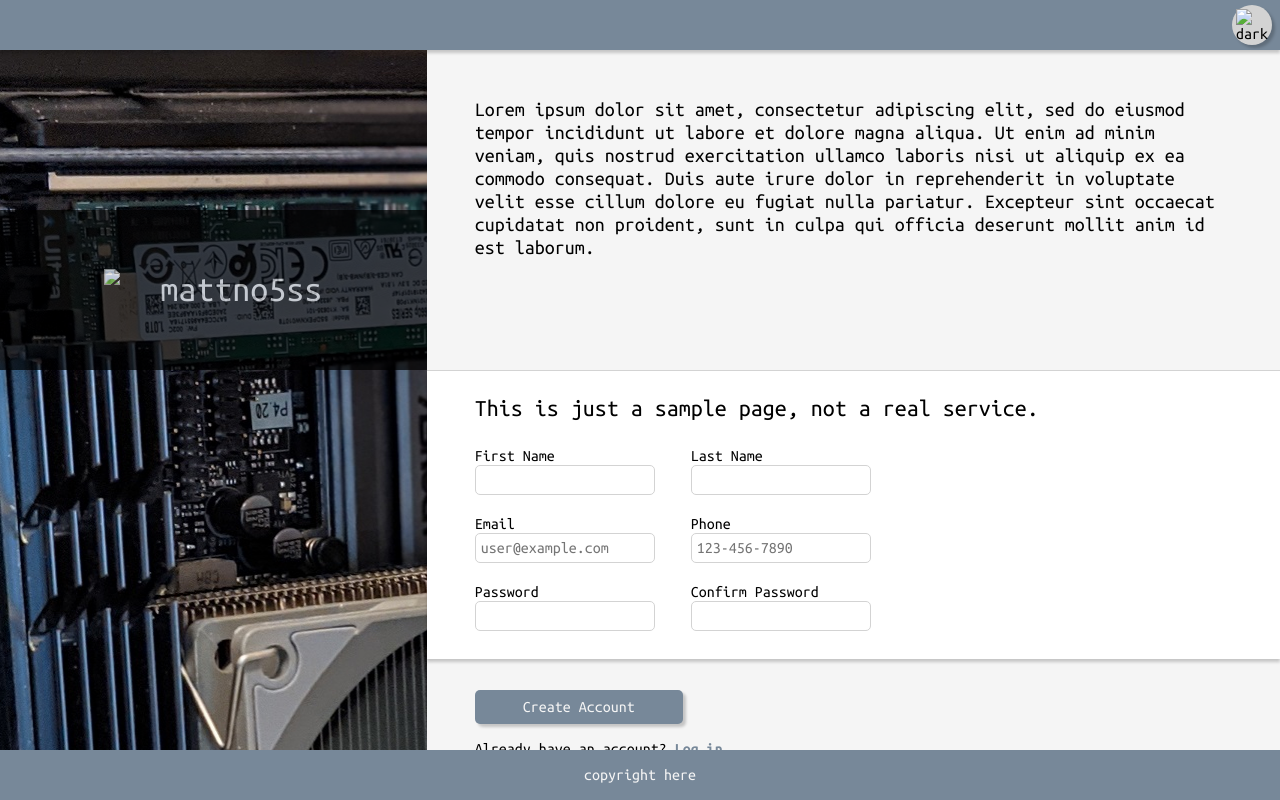
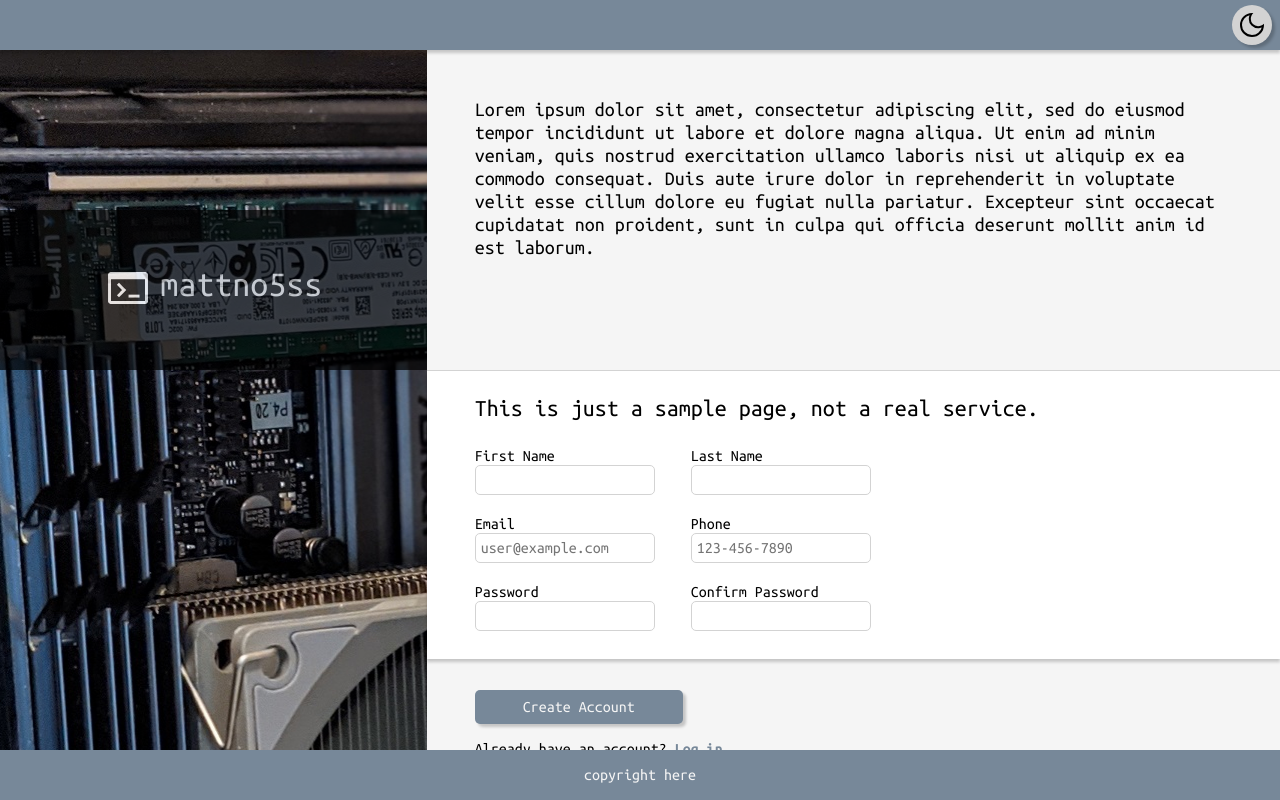
Before and after one commit to mattno5ss/sign-up-page, a plain HTML site: page index.html in a window 1280 px wide. Drawn offline with Linux system fonts and the light colour scheme; the site is published under a folder, as on GitHub Pages, so addresses that start at the root find nothing.

Commit message:
adjusting urls

```diff
--- a/index.html
+++ b/index.html
@@ -14,13 +14,13 @@
 
 <body>
     <header>
-        <button type="button" class="toggle-btn"><img src="/img/dark_mode_moon.svg" alt="dark mode" class="mode"></button>
+        <button type="button" class="toggle-btn"><img src="./img/dark_mode_moon.svg" alt="dark mode" class="mode"></button>
     </header>
     <div class="container">
         <div class="left-side">
             <div class="logo-div">
                 <div class="logo">
-                    <img src="/img/terminal_white.svg" alt="logo">
+                    <img src="./img/terminal_white.svg" alt="logo">
                     <span class="mattno5ss">mattno5ss</span>
                 </div>
             </div>
```
